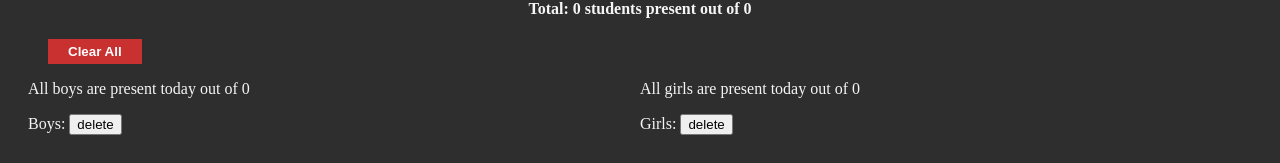
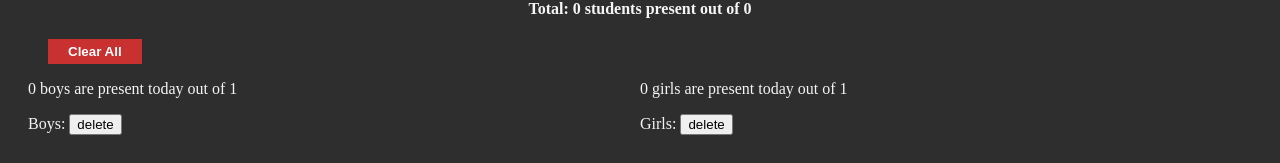
Before and after one commit to Charles7458/simple-attendance-app, a React (Vite) app: page / in a window 1280 px wide. Shown: the part 181-344 px from the top of the page. Built offline with nearby package versions, Linux system fonts and the light colour scheme.

Commit message:
now stores attendance locally to maintain data through refreshes

```diff
--- a/src/App.tsx
+++ b/src/App.tsx
@@ -66,8 +66,25 @@ function App() {
   }
 });
 
-  const [boysAttendance,setBoysAttendance] = useState(Array(boys.length).fill(false));
-  const [girlsAttendance,setGirlsAttendance] = useState(Array(girls.length).fill(false));
+  const [boysAttendance,setBoysAttendance] =     useState<boolean[]>(() => {
+  try {
+    const stored = localStorage.getItem("boysAttendance");
+    return stored ? JSON.parse(stored) : [];
+  } catch {
+    return Array(boys.length).fill(false);
+  }
+});
+
+  const [girlsAttendance,setGirlsAttendance] =
+  useState<boolean[]>(() => {
+  try {
+    const stored = localStorage.getItem("girlsAttendance");
+    return stored ? JSON.parse(stored) : [];
+  } catch {
+    return Array(girls.length).fill(false);
+  }
+});
+
   // console.log(attendance)
   const [boysTotal,setBoysTotal] = useState(0);
   const [girlsTotal, setGirlsTotal] = useState(0);
@@ -89,6 +106,7 @@ function App() {
       newAttendance[id] = false;
     }
     setBoysAttendance(newAttendance)
+    localStorage.setItem("boysAttendance", JSON.stringify(boysAttendance))
     console.log(boysAttendance)
     let count = 0;
     boysAttendance.forEach(present=>{if(present){count++}})
@@ -105,6 +123,7 @@ function App() {
       newAttendance[id] = false;
     }
     setGirlsAttendance(newAttendance)
+    localStorage.setItem("girlsAttendance", JSON.stringify(girlsAttendance))
     let count = 0;
     girlsAttendance.forEach(present=>{if(present){count++}})
     setGirlsTotal(count)
@@ -147,14 +166,18 @@ function App() {
   }
 
   useEffect(()=>{
+    setBoysAttendance([...boysAttendance,false])
     localStorage.setItem("boys", JSON.stringify(boys))
     console.log("new boys list saved")
   },[boys])
 
+
    useEffect(()=>{
+    setGirlsAttendance([...girlsAttendance,false])
     localStorage.setItem("girls", JSON.stringify(girls))
     console.log("new girls list saved")
   },[girls])
+
 
   return (
     <div>
```
